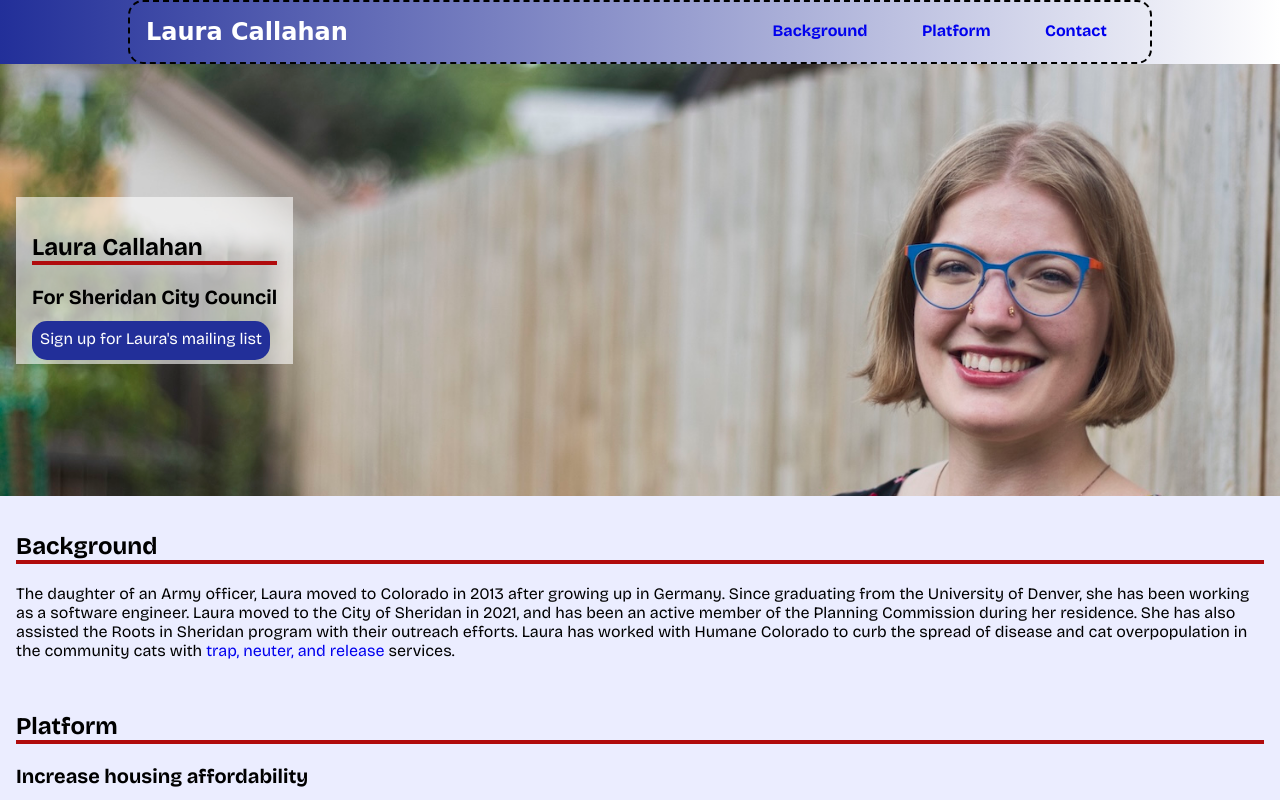
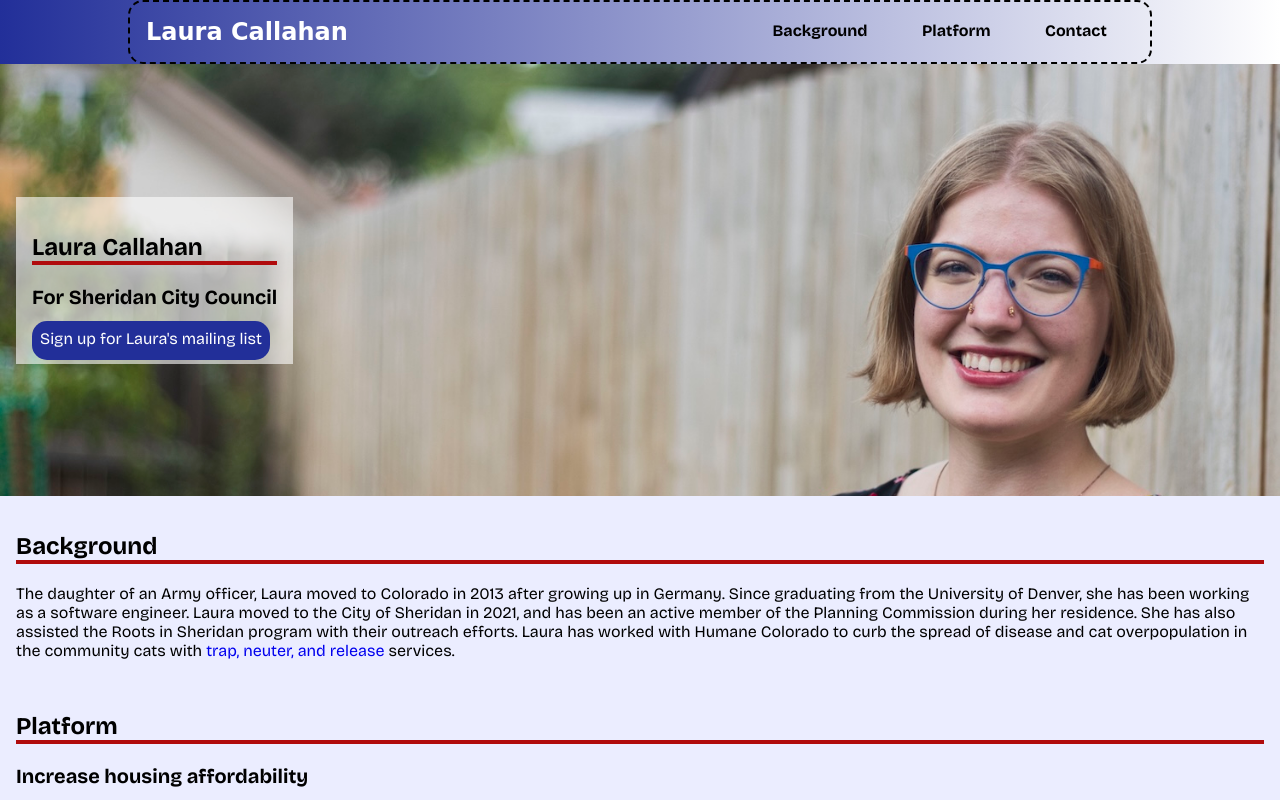
Before and after one commit to laura-callahan/city-council, a plain HTML site: page index.html in a window 1280 px wide. Shown: the top 800 px of the page. Drawn offline with nearby package versions, Linux system fonts and the light colour scheme; a web font is replaced by a local one.

Commit message:
Link styles

```diff
--- a/style.css
+++ b/style.css
@@ -117,8 +117,13 @@
         color: inherit;
     }
 
+    nav a {
+        color: black;
+    }
+
     nav a:hover {
         border-bottom: var(--blue) 4px solid;
+        color: inherit;
     }
 
     #sign-up {
```
